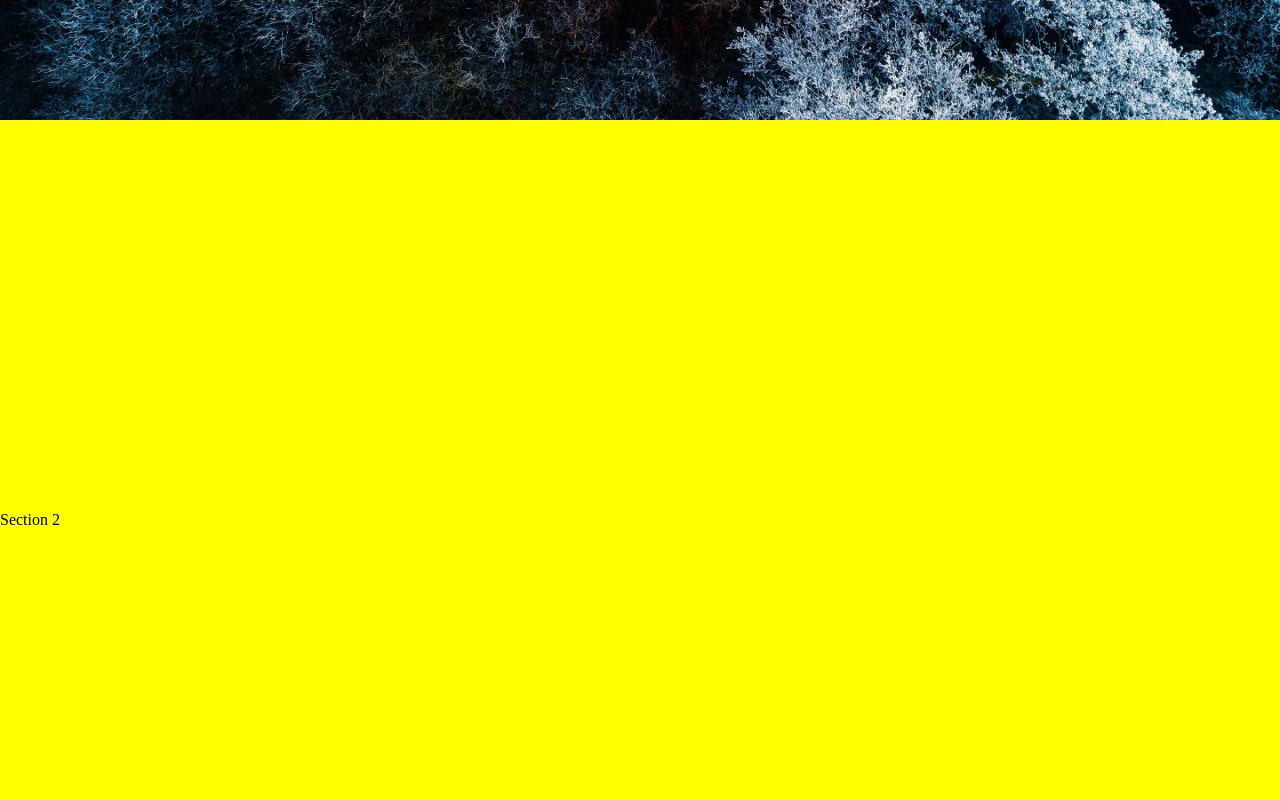
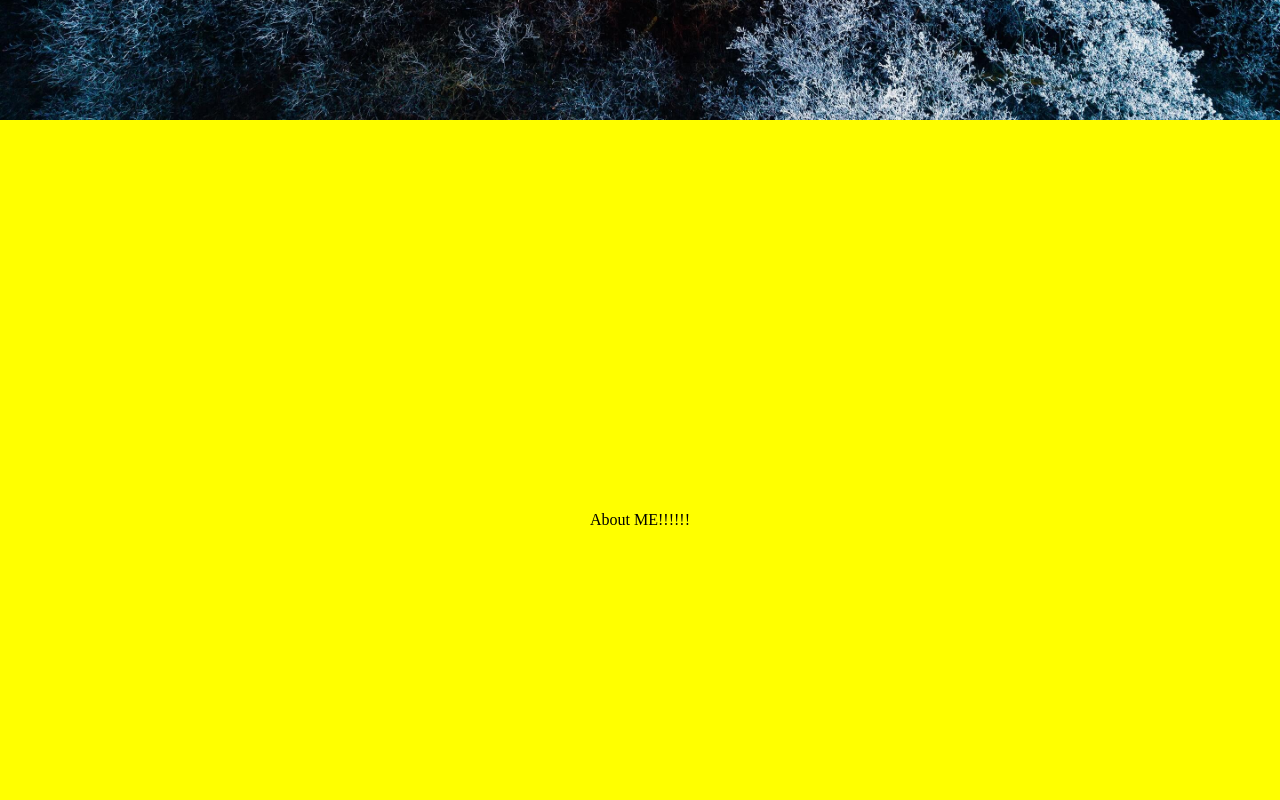
Before and after one commit to Ryan-Wilkinson/personal-website, a Vue app: page / in a window 1280 px wide. Shown: the part 680-1480 px from the top of the page. Built offline with nearby package versions, Linux system fonts and the light colour scheme.

Commit message:
about me component skeleton, and slight centering on all other section content

```diff
--- a/src/App.vue
+++ b/src/App.vue
@@ -4,18 +4,22 @@
       <h1 class="my-name">Ryan Wilkinson</h1>
       <!-- <ProjectsAccordian /> -->
     </div>
-    <div class="second-section">Section 2</div>
+    <div class="second-section">
+      <AboutMe />
+    </div>
     <div class="third-section">Section 3</div>
   </div>
 </template>
 
 <script>
-import ProjectsAccordian from './components/ProjectsAccordian.vue'
+import ProjectsAccordian from './components/ProjectsAccordian'
+import AboutMe from './components/AboutMe'
 
 export default {
   name: 'App',
   components: {
     ProjectsAccordian,
+    AboutMe,
   },
 }
 </script>
@@ -53,6 +57,7 @@ html {
   display: flex;
   background-color: yellow;
   justify-content: center;
+  align-items: center;
   flex-direction: column;
   height: 100vh;
 }
@@ -60,6 +65,7 @@ html {
   background-color: lightblue;
   display: flex;
   justify-content: center;
+  align-items: center;
   flex-direction: column;
   height: 100vh;
 }
--- /dev/null
+++ b/src/components/AboutMe.vue
@@ -0,0 +1,10 @@
+<template>
+  <div class="main">About ME!!!!!!</div>
+</template>
+
+<script>
+export default {}
+</script>
+
+<style>
+</style>
```
